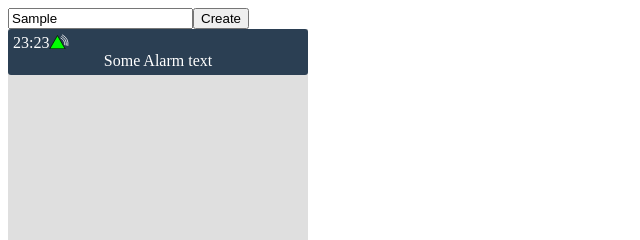
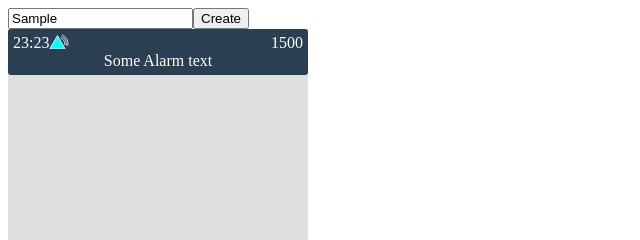
Before and after one commit to elldawg/test, a website: page index.html in a window 1280 px wide. Both pictures are taken after typing "Sample" into the empty fields and a click on the button "Create". Shown: the top 240 px of the page, 0-640 px from the left. Drawn offline with nearby package versions, Linux system fonts and the light colour scheme; some packages are replaced by stand-ins of ours.

Commit message:
updated code for alarm icon

```diff
--- a/index.html
+++ b/index.html
@@ -21,16 +21,22 @@
                 var PRIORITY_INFO = 0;
                 var PRIORITY_WARNING = 1;
                 var PRIORITY_CRITICAL = 2;
+                var PRIORITY_COLOR = [];
+                PRIORITY_COLOR[PRIORITY_INFO] = '#00FFFF';
+                PRIORITY_COLOR[PRIORITY_WARNING] = 'yellow';
+                PRIORITY_COLOR[PRIORITY_CRITICAL] = 'red';
                 var trackPriority = PRIORITY_INFO;
 
 				$scope.addItem = function createNew(){
 
                     var date = new Date();
+                    var priority = trackPriority++;
                     var newItem = {
                         startTime: date,
                         displayStartTime: displayTime(date),
                         roomNumber: trackRoomNumber++,
-                        priority: trackPriority++,
+                        priority: priority,
+                        priorityColor: PRIORITY_COLOR[priority],
 						alarmText: "Some Alarm text"
                     };
 
@@ -51,13 +57,17 @@
                     data.splice(index, 1);
                 }
 
+                $scope.priorityColor = function getPriorityColor(item){
+                    return PRIORITY_COLOR[item.priority] || 'red';
+                };
+
                 $scope.onClick = function onClick(item){
                     removeItem(item);
-                }
+                };
 
                 $scope.onListFull = function onListFull(){
                     data.pop();
-                }
+                };
 
                 function doSort() {
                     data.sort(function (a, b) {
@@ -102,6 +112,8 @@
 								}
 							}
 						);
+
+                        $scope.blue = true;
 					},
 					templateUrl: function(elem, attr){
                         return attr.template;
--- a/list-template.html
+++ b/list-template.html
@@ -4,15 +4,14 @@
         xmlns:xlink="http://www.w3.org/1999/xlink"
         viewBox="0 0 260 200">
             <g>
-                <polygon points="110,20 210,193 10,193" style="fill:lime;stroke:black;stroke-width:10" />
+                <polygon points="110,20 210,193 10,193" ng-style="{fill: elem.priorityColor, stroke: 'white', 'stroke-width': 10}"/>
                 <path d="M150,50  A100,100 0 0,1 205,145"
                     style="stroke: white; stroke-width:10; fill:none;"/>
                 <path d="M160,30  A120,120 0 0,1 225,150"
                     style="stroke: white; stroke-width:10; fill:none;"/>
                 <path d="M170,10  A140,140 0 0,1 245,155"
-                    style="stroke: white; stroke-width:10; fill:none;/>
+                    style="stroke: white; stroke-width:10; fill:none;"/>
             </g>
- Sorry, your browser does not support inline SVG.
         </svg>
     </div><div class='listItemRight'>{{::elem.roomNumber}}</div>
 	<br clear='all'/>
```
